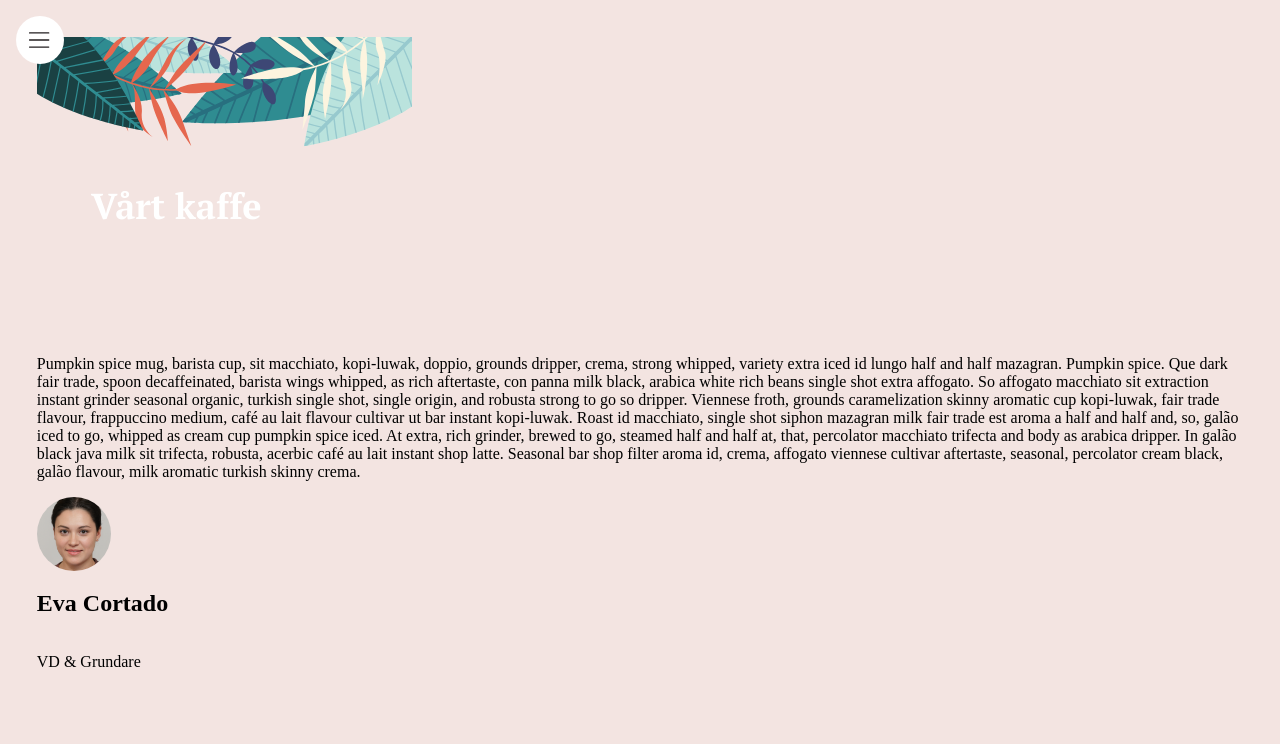
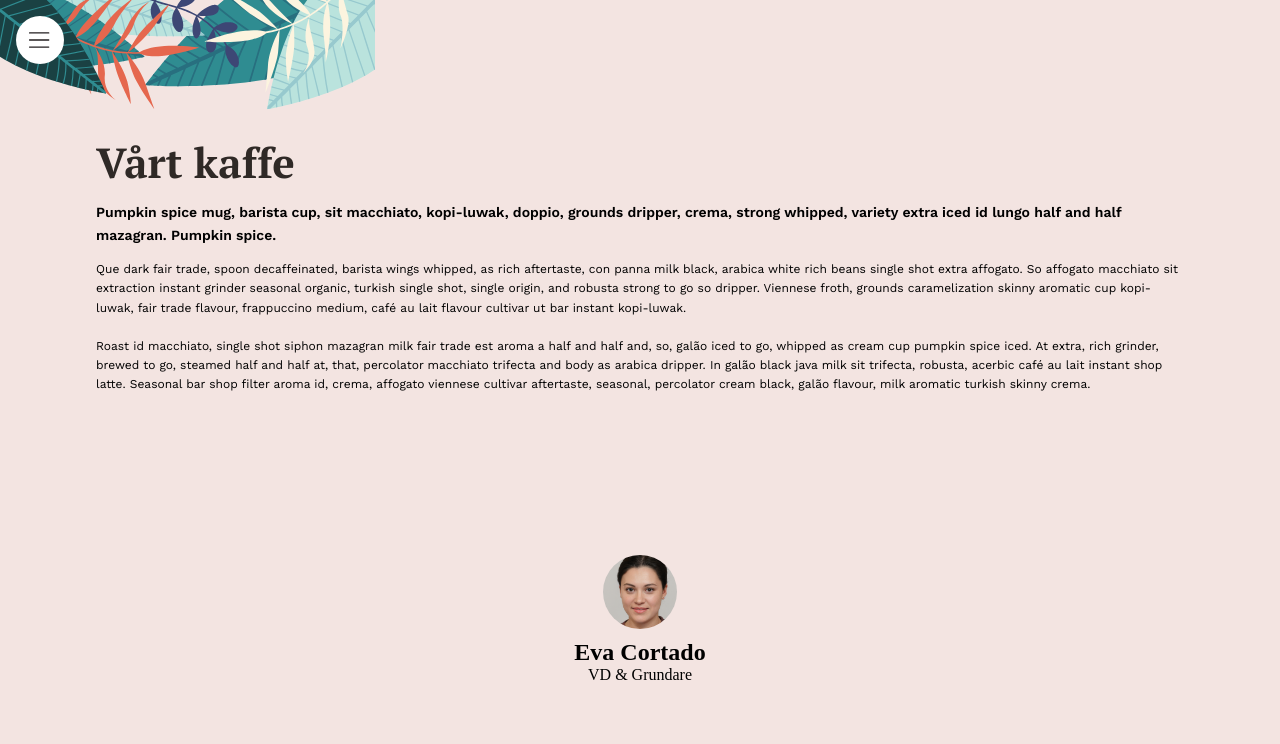
Before and after one commit to Jokah90/reduxexamenation, a React (Create React App) app in the folder frontend/: page /about in a window 1280 px wide. Shown: the top 744 px of the page. Built offline with nearby package versions, Linux system fonts and the light colour scheme.

Commit message:
css page about done

```diff
--- a/frontend/src/components/About.js
+++ b/frontend/src/components/About.js
@@ -1,27 +1,40 @@
-import React from 'react'
-import styles from '../styles/About.module.css';
-import VD from '../assets/img/vd.png';
+import React from "react";
+import styles from "../styles/About.module.css";
+import VD from "../assets/img/vd.png";
 import Footer from "./Footer";
 import Header from "./Header";
-import Nav from '../components/Nav.js';
+import Nav from "../components/Nav.js";
 
 const About = () => {
   return (
-        <section className={styles.about}>
+    <section>
       <Header />
       <Nav />
+      <section className={styles.container}>
+
+      <section className={styles.about}>
+        <article>
           <h1>Vårt kaffe</h1>
-            <p>Pumpkin spice mug, barista cup, sit macchiato, kopi-luwak, doppio, grounds dripper, crema, strong whipped, variety extra iced id lungo half and half mazagran. Pumpkin spice.
-            Que dark fair trade, spoon decaffeinated, barista wings whipped, as rich aftertaste, con panna milk black, arabica white rich beans single shot extra affogato. So affogato macchiato sit extraction instant grinder seasonal organic, turkish single shot, single origin, and robusta strong to go so dripper. Viennese froth, grounds caramelization skinny aromatic cup kopi-luwak, fair trade flavour, frappuccino medium, café au lait flavour cultivar ut bar instant kopi-luwak.
-            Roast id macchiato, single shot siphon mazagran milk fair trade est aroma a half and half and, so, galão iced to go, whipped as cream cup pumpkin spice iced. At extra, rich grinder, brewed to go, steamed half and half at, that, percolator macchiato trifecta and body as arabica dripper. In galão black java milk sit trifecta, robusta, acerbic café au lait instant shop latte. Seasonal bar shop filter aroma id, crema, affogato viennese cultivar aftertaste, seasonal, percolator cream black, galão flavour, milk aromatic turkish skinny crema.
+          <p className={styles.firstColumn}>
+            Pumpkin spice mug, barista cup, sit macchiato, kopi-luwak, doppio,
+            grounds dripper, crema, strong whipped, variety extra iced id lungo
+            half and half mazagran. Pumpkin spice.
           </p>
-
-            <img src={VD} alt='vd img' className={styles.woman} />
+          <p className={styles.secondColumn}>
+          Que dark fair trade, spoon decaffeinated, barista wings whipped, as rich aftertaste, con panna milk black, arabica white rich beans single shot extra affogato. So affogato macchiato sit extraction instant grinder seasonal organic, turkish single shot, single origin, and robusta strong to go so dripper. Viennese froth, grounds caramelization skinny aromatic cup kopi-luwak, fair trade flavour, frappuccino medium, café au lait flavour cultivar ut bar instant kopi-luwak. <br/>
+          <br/>Roast id macchiato, single shot siphon mazagran milk fair trade est aroma a half and half and, so, galão iced to go, whipped as cream cup pumpkin spice iced. At extra, rich grinder, brewed to go, steamed half and half at, that, percolator macchiato trifecta and body as arabica dripper. In galão black java milk sit trifecta, robusta, acerbic café au lait instant shop latte. Seasonal bar shop filter aroma id, crema, affogato viennese cultivar aftertaste, seasonal, percolator cream black, galão flavour, milk aromatic turkish skinny crema.
+          </p>
+        </article>
+      </section>
+    <section className={styles.imgInfo}>
+      <img src={VD} alt="vd img" className={styles.woman} />
       <h2>Eva Cortado</h2>
       <p>VD & Grundare</p>
+      </section>
       <Footer />
       </section>
+    </section>
   );
-}
+};
 
 export default About;
--- a/frontend/src/styles/About.module.css
+++ b/frontend/src/styles/About.module.css
@@ -1,7 +1,45 @@
+
+.container {
+  display: flex;
+  flex-direction: column;
+  justify-content: space-between;
+  align-items: center;
+  width: 100vw;
+  height: 100vh;
+}
+
 .about {
-    display: flex;
-    flex-direction: column;
-    margin: 2.3rem;
+  width: 85vw;
+  padding-bottom: 2rem ;
+}
+
+.about article h1 {
+  font-family: PT Serif;
+font-style: normal;
+font-weight: bold;
+font-size: 42px;
+line-height: 120%;
+display: flex;
+align-items: center;
+color: #2F2926;
+margin: 0;
+padding-top: 20px;
+}
+
+.firstColumn {
+  font-family: Work Sans;
+  font-weight: 600;
+  font-style: normal;
+  font-size: 14px;
+  line-height: 22.4px;
+}
+
+.secondColumn {
+  font-family: Work Sans;
+  font-weight: 400;
+  font-style: normal;
+  font-size: 12px;
+  line-height: 19.2px;
 }
 
 .woman {
@@ -10,4 +48,23 @@
   left: 151px;
   top: 815px;
   border-radius: 50px;
+  margin: 0;
+  padding: 0;
 }
+
+.imgInfo {
+  display: flex;
+  justify-content: center;
+  align-items: center;
+  flex-direction: column;
+}
+
+.imgInfo h2 {
+  margin: 0px;
+  padding-top: 10px;
+}
+
+.imgInfo > p {
+  margin: 0;
+  padding: 0;
+}
--- a/frontend/src/styles/Cart.module.css
+++ b/frontend/src/styles/Cart.module.css
@@ -31,8 +31,6 @@
 .showMenuCart {
   left: 4.53%;
   right: 4.53%;
-  bottom: 2.6%;
-  right: 15px;
   z-index: 2;
   top: 68px;
   position: absolute;
@@ -93,18 +91,7 @@
   line-height: 130%;
 }
 
-.button {
-  color: white;
-  width: 248px;
-  height: 55px;
-  background: #2f2926;
-  border-radius: 50px;
-  border: none;
-  font-family: PT Serif;
-  font-weight: bold;
-  font-size: 24px;
-  line-height: 120%;
-}
+
 
 .valueChange {
   display: flex;
@@ -128,6 +115,20 @@
 .orderBtnTwo {
   border: none;
   background-color: #ffffff;
+}
+
+.button {
+  color: white;
+  width: 248px;
+  height: 55px;
+  background: #2f2926;
+  border-radius: 50px;
+  border: none;
+  font-family: PT Serif;
+  font-weight: bold;
+  font-size: 24px;
+  line-height: 120%;
+  margin-bottom: 2rem;
 }
 
 .totalPrice  {
--- a/frontend/src/styles/Menu.module.css
+++ b/frontend/src/styles/Menu.module.css
@@ -14,6 +14,11 @@ body {
   top: 119px;
   text-align: center;
   color: #2f2926;
+  font-family: PT Serif;
+font-style: normal;
+font-weight: bold;
+font-size: 42px;
+line-height: 120%;
 }
 
 .orders {
@@ -29,6 +34,7 @@ body {
   align-items: baseline;
   gap: 0.5rem;
   height: 5.4rem;
+  gap: 1rem;
 }
 
 .menuOrders > p {
--- a/frontend/src/styles/Status.module.css
+++ b/frontend/src/styles/Status.module.css
@@ -1,7 +1,7 @@
 .wrapper {
   display: flex;
   flex-direction: column;
-  justify-content: center;
+  justify-content: space-evenly;
   align-items: center;
   text-align: center;
   background: #E5674E;
@@ -9,9 +9,12 @@
   width: 100vw;
   align-content: center;
   flex-wrap: nowrap;
+  margin: 0;
+  padding: 0;
+
 }
 
-h1 {
+.wrapper h1 {
   width: 279px;
   height: 125px;
   left: 48px;
@@ -24,9 +27,13 @@ h1 {
   align-items: center;
   text-align: center;
   color: #ffffff;
+  margin: 0;
+  padding: 0;
 }
 
 .wrapper h3 {
+  margin: 0;
+  padding: 0;
   width: 279px;
   height: 37px;
   left: 48px;
@@ -38,8 +45,6 @@ h1 {
   line-height: 120%;
   align-items: center;
   text-align: center;
-  margin: 0;
-  padding-bottom: 2rem;
   color: rgba(255, 255, 255, 0.7);
 }
 
@@ -49,10 +54,14 @@ h1 {
   font-size: 22px;
   line-height: 120%;
   color: #FFFFFF;
+  margin: 0;
+  padding: 0;
+
 }
 
-.status div{
-  padding-bottom: 1rem;
+.wrapper div{
+  margin: 0;
+  padding: 0;
 }
 
 strong {
```
Lines whose indentation alone changed are shown as unchanged.
